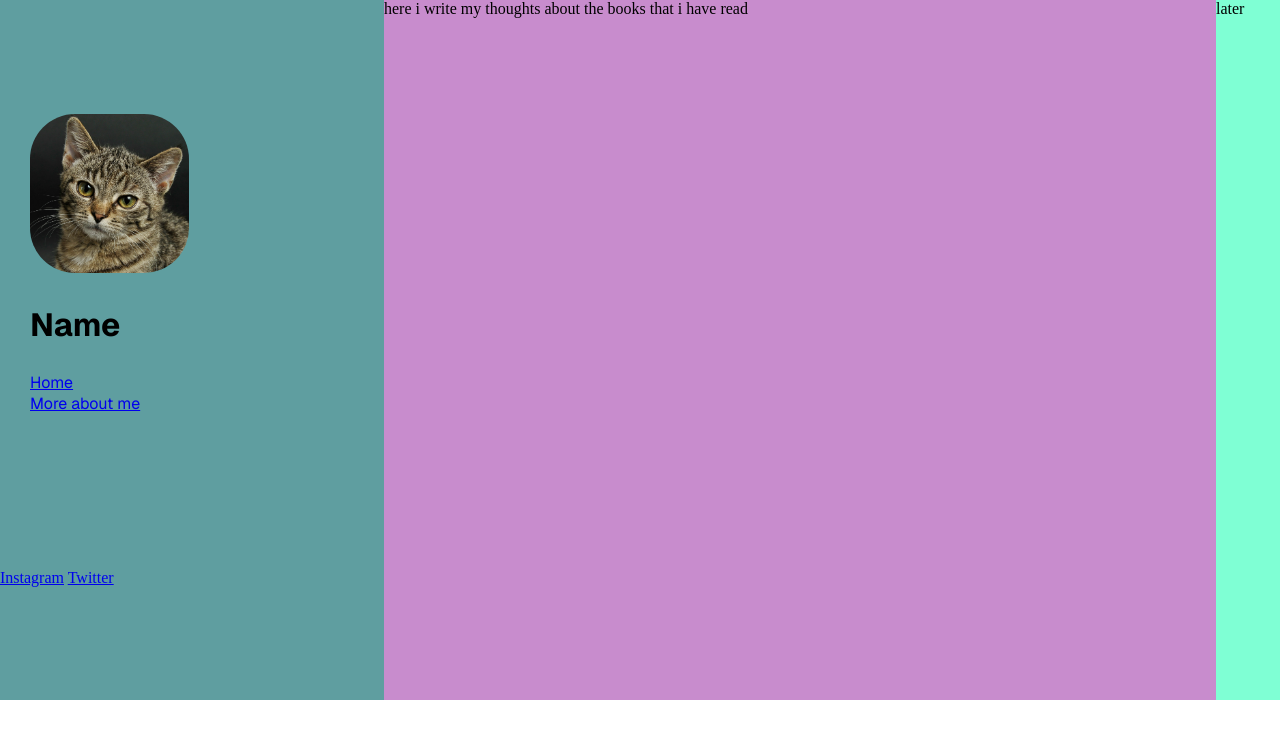
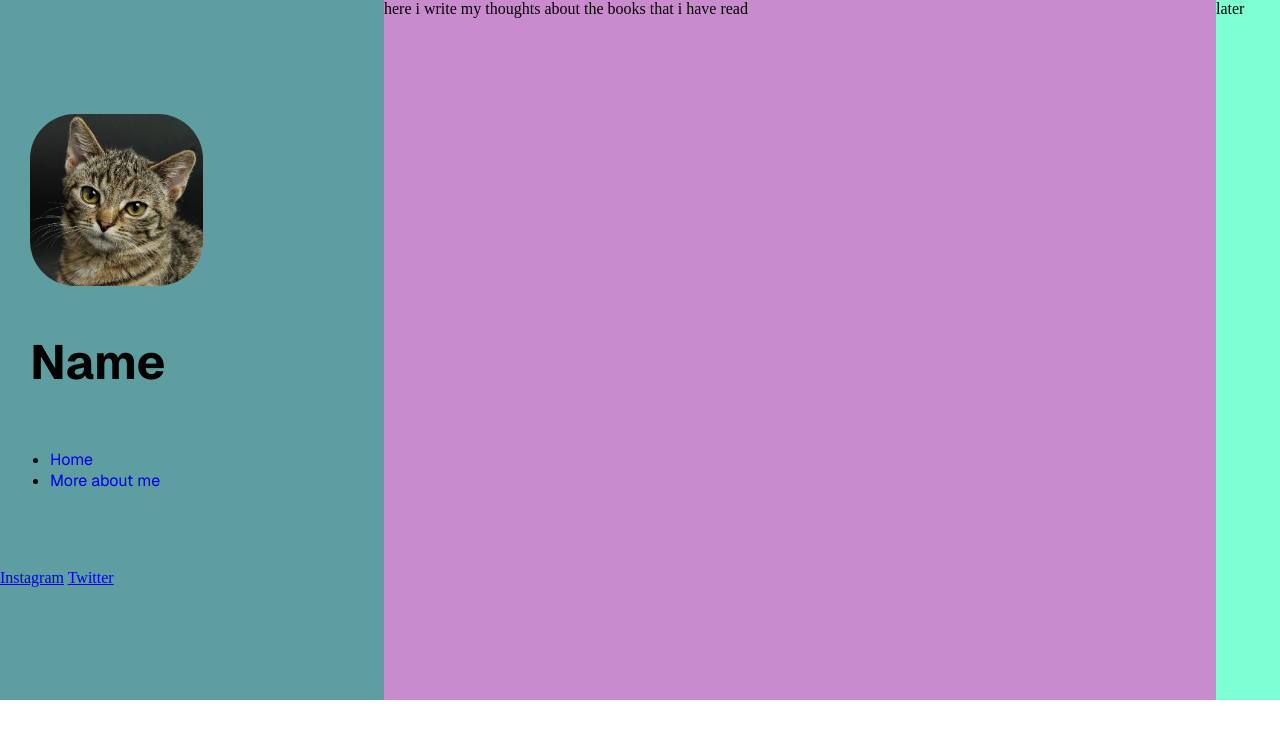
Before and after one commit to MarlynVelelvsky/individual_project, a plain HTML site: page index.html in a window 1280 px wide. Drawn offline with nearby package versions, Linux system fonts and the light colour scheme.

Commit message:
commit 2

```diff
--- a/index.html
+++ b/index.html
@@ -12,9 +12,17 @@
         <div class="cat-img">
             <img src="images/cat.jpg">
         </div>
-        <h2>Name</h2>
-        <a href="#">Home</a>
-        <a href="#">More about me</a>
+        <div class="name-panel"><h2>Name</h2></div>
+
+        <div class="list-panel">
+        <ul>
+            <li><a href="#">Home</a></li>
+            <li><a href="#">More about me</a></li>
+        </ul>
+        </div>
+
+
+
         </div>
 
         <div class="bottom-panel">
--- a/style.css
+++ b/style.css
@@ -19,16 +19,25 @@ body{
     height: 65%;
     display: flex;
     flex-direction: column;
-    margin-left: 30px;
     font-family: 'Geist', sans-serif;
 
 }
 
-.top-panel > h2{
+.name-panel{
     font-weight: 700;
     font-size: 32px;
+    margin-left: 30px;
 
 
+}
+
+.list-panel{
+    margin-left: 10px;
+
+}
+
+.list-panel > ul > li > a{
+    text-decoration: none;
 }
 
 .main-content{
@@ -46,4 +55,6 @@ body{
 .cat-img > img{
     width: 45%;
     border-radius: 45px;
+    margin-left: 30px;
+
 }
```
